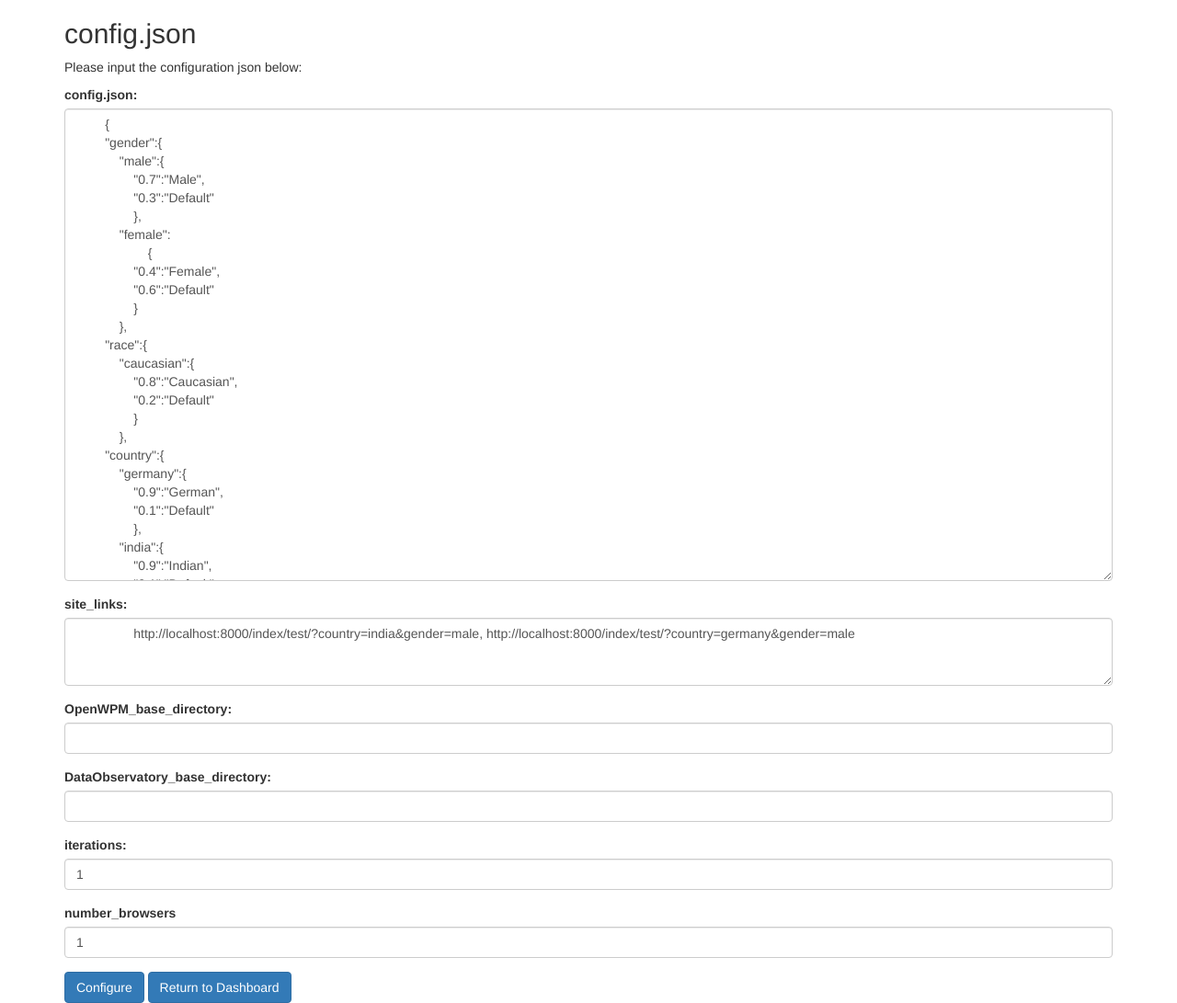
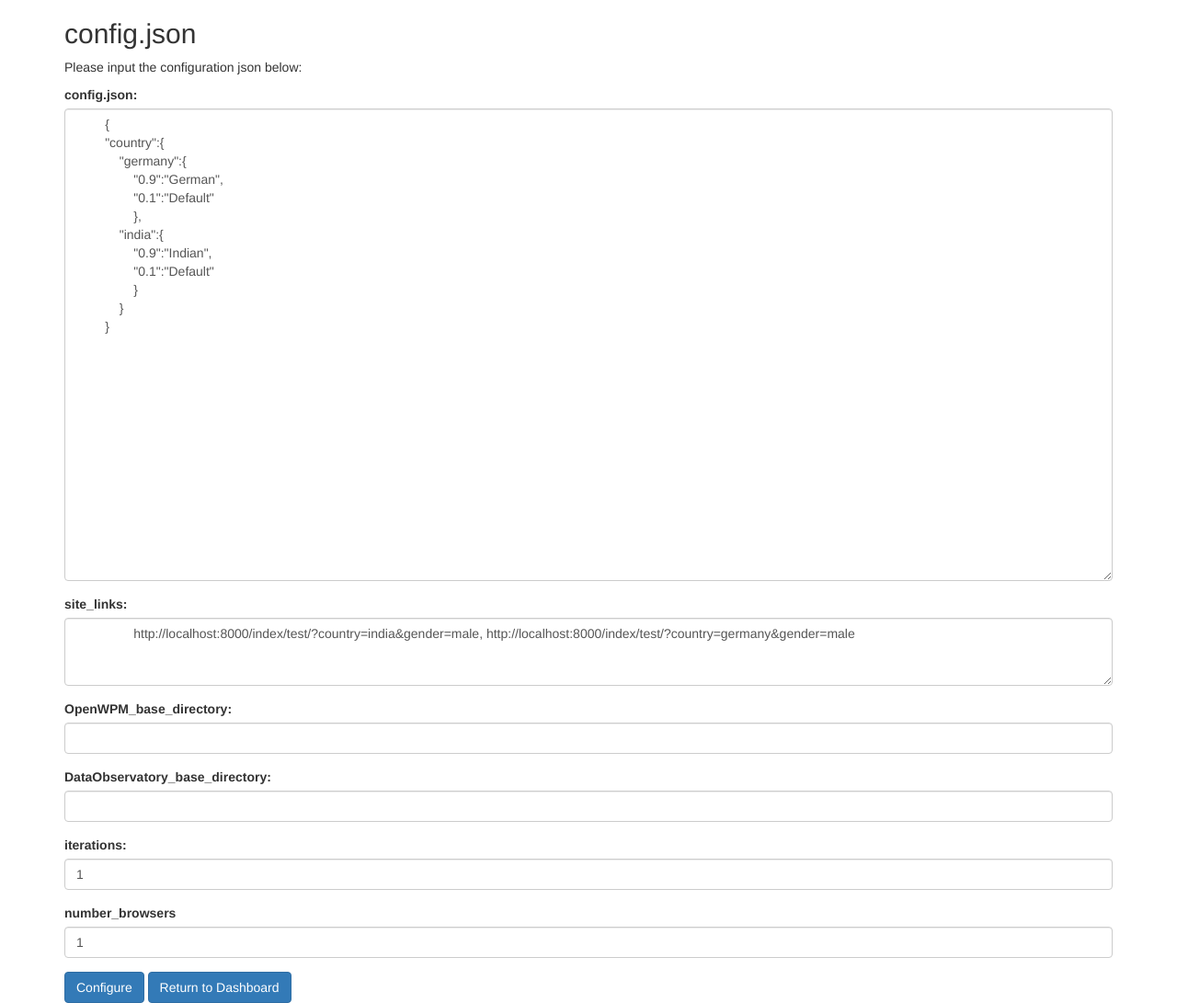
Before and after one commit to shivamchoudhary/e6998, a Django app: page /index/configure/ in a window 1280 px wide. Shown: the whole page at 92% size. Run offline with Django 3.2, Linux system fonts and the light colour scheme; some libraries are stand-ins or nearby versions.

Commit message:
config json changed

```diff
--- a/service/website/attribute/templates/configure.html
+++ b/service/website/attribute/templates/configure.html
@@ -19,23 +19,6 @@
           <label for="config_json">config.json:</label>
           <textarea class="form-control" rows="25" id="config_json">
         {
-        "gender":{
-            "male":{
-                "0.7":"Male",
-                "0.3":"Default"
-                },
-            "female":
-                    {
-                "0.4":"Female",
-                "0.6":"Default"
-                }
-            },
-        "race":{
-            "caucasian":{
-                "0.8":"Caucasian",
-                "0.2":"Default"
-                }
-            },
         "country":{
             "germany":{
                 "0.9":"German",
```
